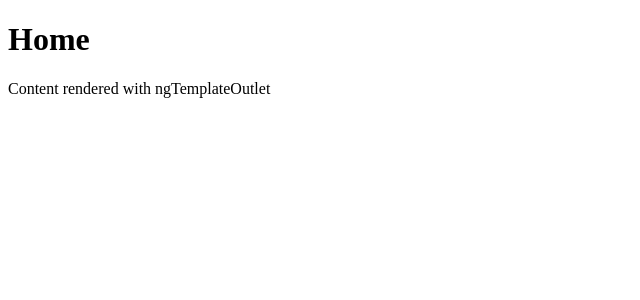
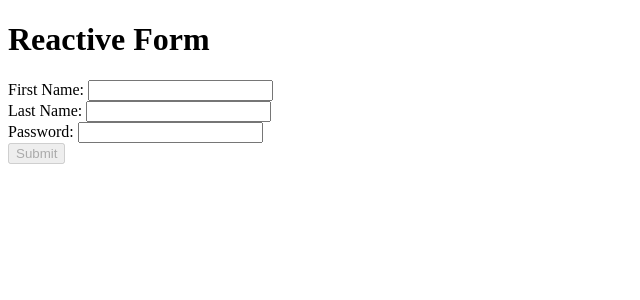
Before and after one commit to seanmisra/angular-coding-exercises, an Angular app: page / in a window 1280 px wide. Shown: the top 300 px of the page, without its empty margins (0-640 px from the left). Built offline with nearby package versions, Linux system fonts and the light colour scheme.

Commit message:
Exercise 11: Reactive Forms example

```diff
--- a/src/app/app.component.html
+++ b/src/app/app.component.html
@@ -1 +1,17 @@
-<router-outlet></router-outlet>
+<h1>Reactive Form</h1>
+
+<form [formGroup]="userForm" (submit)="handleSubmit()">
+    <label for="firstName">First Name: </label>
+    <input id="firstName" formControlName="firstName">
+    <br>
+
+    <label for="lastName">Last Name: </label>
+    <input id="lastName" formControlName="lastName">
+    <br>
+
+    <label for="password">Password: </label>
+    <input id="password" formControlName="password">
+    <br>
+
+    <button [disabled]="userForm.invalid">Submit</button>
+</form>
--- a/src/app/app.component.ts
+++ b/src/app/app.component.ts
@@ -1,6 +1,7 @@
 import { Component } from '@angular/core';
 import { TestData } from './test-data.service';
 import { OnInit } from '@angular/core';
+import { FormControl, FormGroup, Validators} from '@angular/forms';
 
 @Component({
   selector: 'app-root',
@@ -9,7 +10,14 @@ import { OnInit } from '@angular/core';
 })
 export class AppComponent implements OnInit {
 
+  userForm: FormGroup;
+
   constructor(private testData: TestData) {
+    this.userForm = new FormGroup({
+      firstName: new FormControl('', Validators.required),
+      lastName: new FormControl('', Validators.required),
+      password: new FormControl('', Validators.required)
+    });
   }
 
   ngOnInit() {
@@ -18,4 +26,8 @@ export class AppComponent implements OnInit {
   ngOnDestroy() {
   }
 
+  handleSubmit() {
+    console.log(this.userForm);
+  }
+
 }
--- a/src/app/app.module.ts
+++ b/src/app/app.module.ts
@@ -9,6 +9,7 @@ import { ColorDirective } from './color.directive';
 import { UserComponent } from './user/user.component';
 import { HomepageComponent } from './homepage/homepage.component';
 import { AppRoutingModule } from './app-routing.module';
+import { ReactiveFormsModule  } from '@angular/forms';
 
 @NgModule({
   declarations: [
@@ -22,7 +23,8 @@ import { AppRoutingModule } from './app-routing.module';
     BrowserModule,
     FormsModule,
     HttpClientModule,
-    AppRoutingModule
+    AppRoutingModule,
+    ReactiveFormsModule
   ],
   providers: [],
   bootstrap: [AppComponent]
```
Also changed, not shown: 1 other file (tests, documents, lock files or other folders).
